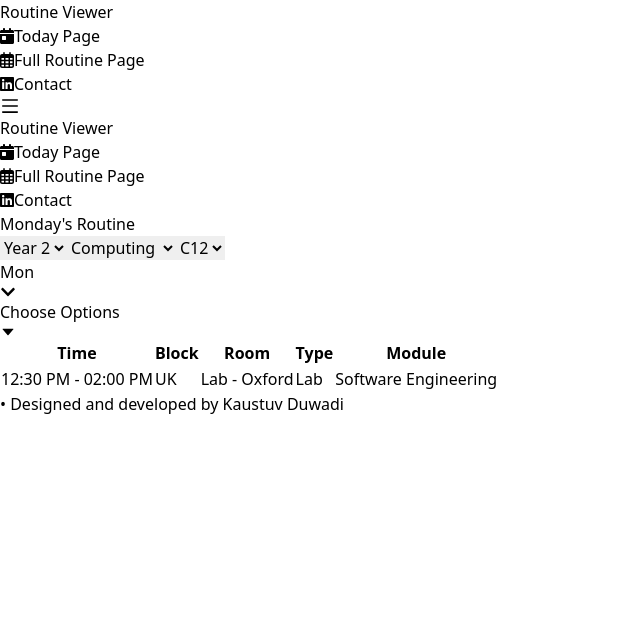
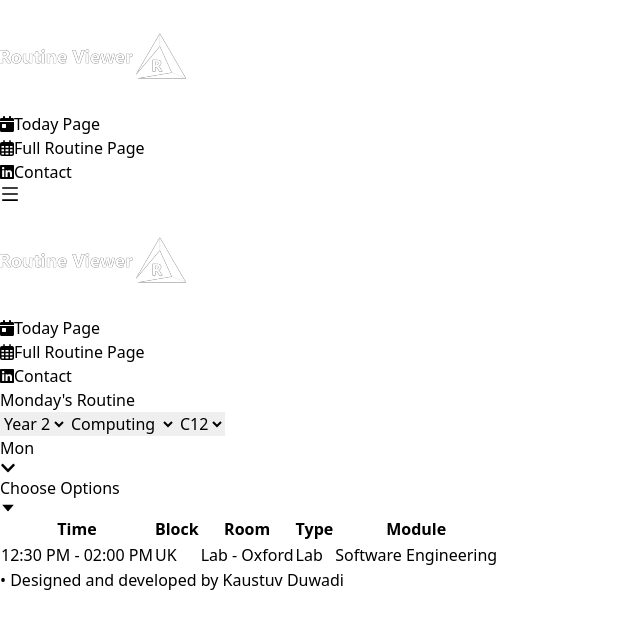
Before and after one commit to duwadikaustuv/routine-viewer-app, a React (Vite) app: page / in a window 1280 px wide. Shown: the top 628 px of the page, without its empty margins (0-640 px from the left). Built offline with nearby package versions, Linux system fonts and the light colour scheme.

Commit message:
Added a logo in the navBar

```diff
--- a/src/components/NavBar.jsx
+++ b/src/components/NavBar.jsx
@@ -40,7 +40,12 @@ const Navbar = () => {
 
   return (
     <div className="bg-[#41448B] flex justify-between items-center h-24 w-full px-4 text-white rounded-b-2xl fixed top-0 left-0 z-50">
-      <h1 className="text-3xl font-bold">Routine Viewer</h1>
+      {/* Logo */}
+      <img
+        src="/routine-viewer-logo.png"
+        alt="Routine Viewer Logo"
+        className="h-24" // Adjust the height of the logo as necessary
+      />
 
       {/* Desktop Navigation */}
       <ul className="hidden md:flex">
@@ -85,7 +90,12 @@ const Navbar = () => {
             : "ease-in-out w-[60%] duration-500 fixed top-0 bottom-0 left-[-100%]"
         }
       >
-        <h1 className="text-3xl font-bold text-white m-4">Routine Viewer</h1>
+        {/* Logo in mobile navigation */}
+        <img
+          src="/routine-viewer-logo.png"
+          alt="Routine Viewer Logo"
+          className="h-24 m-4" // Adjust height and margin as necessary
+        />
 
         {navItems.map((item) => (
           <li
```
Also changed, not shown: public/routine-viewer-logo.png (added), src/assets/routine-viewer-logo.png (added).
